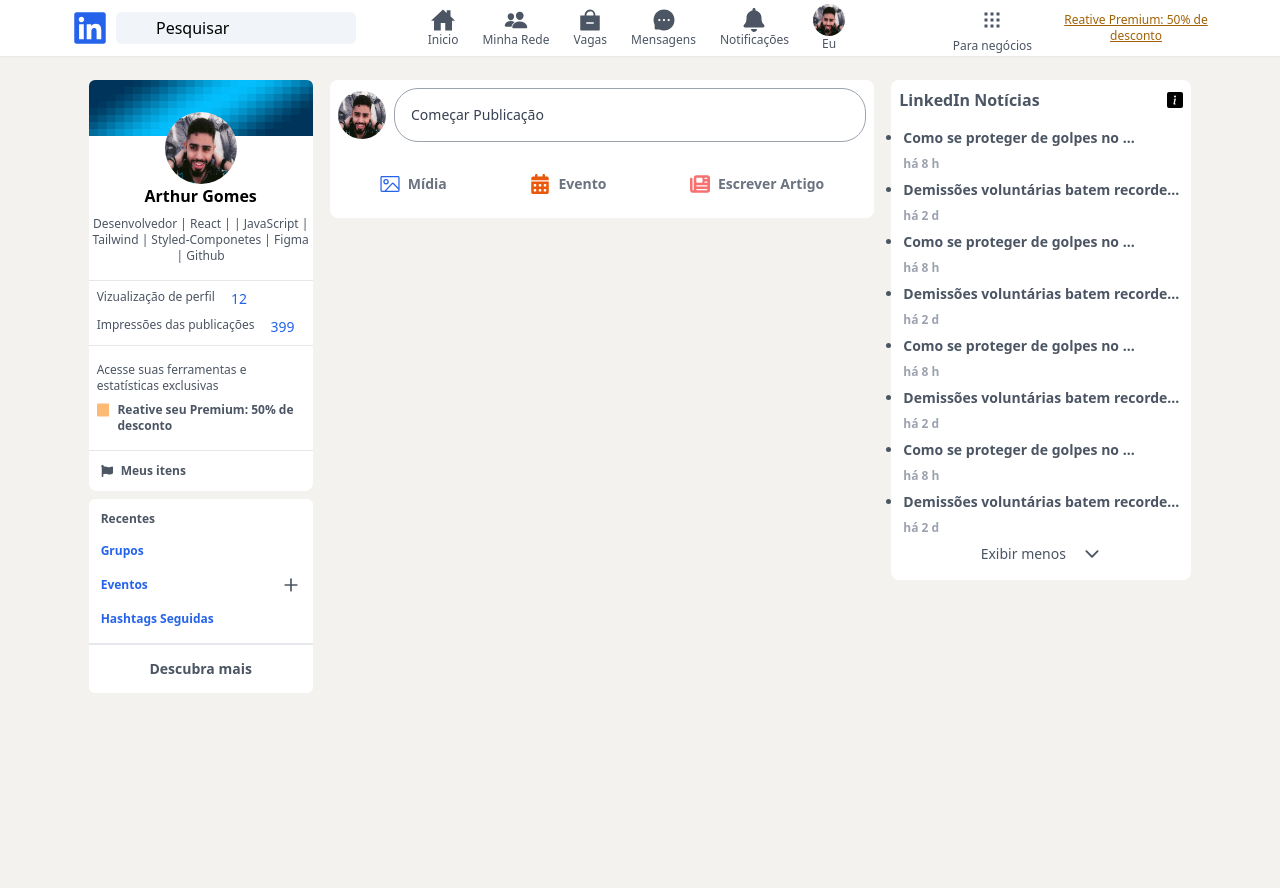
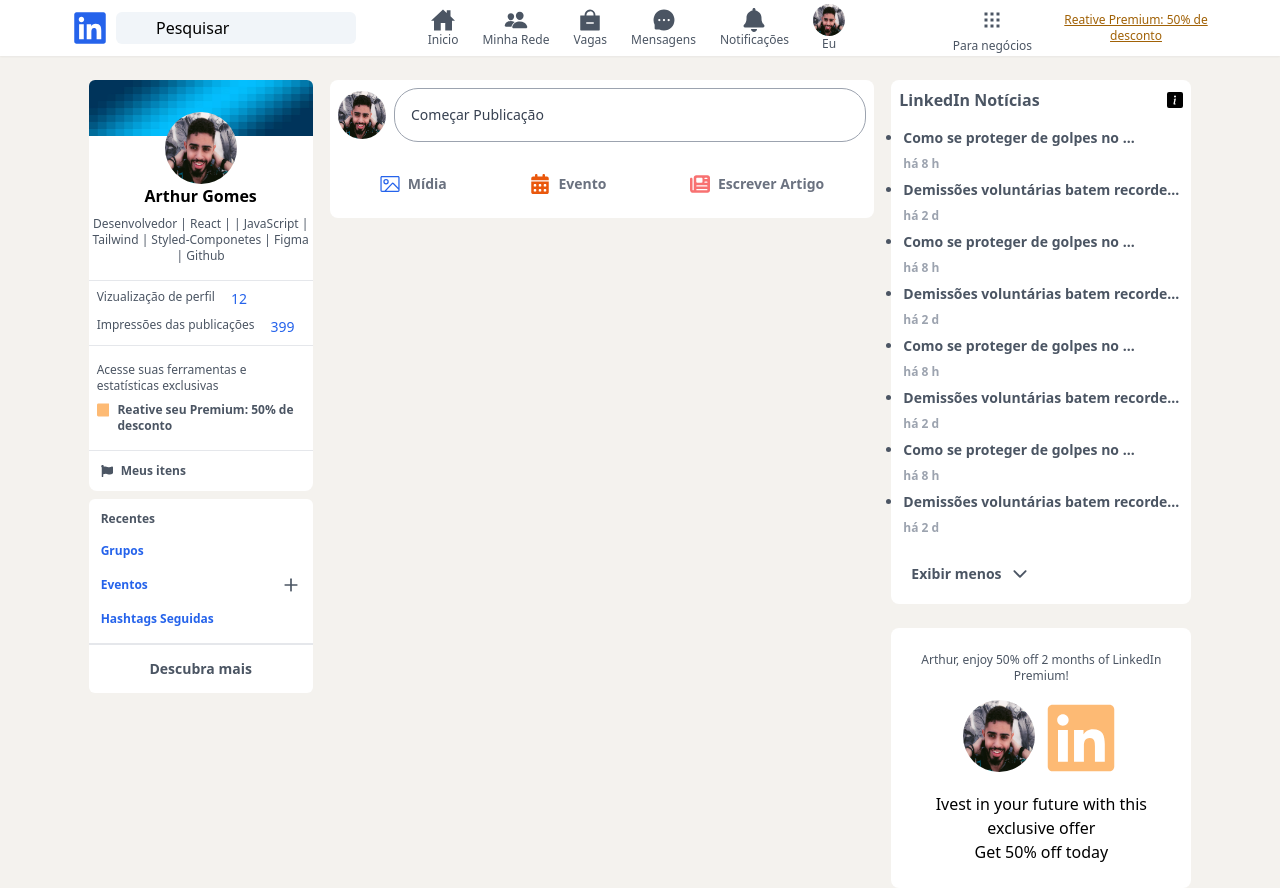
Before and after one commit to Arttutu/clone-linkedin, a React (Vite) app: page / in a window 1280 px wide. Before the commit the page ends 800 px from the top, so only its background shows below. Built offline with nearby package versions, Linux system fonts and the light colour scheme.

Commit message:
continuando a criacao da secção noticias

```diff
--- a/src/componentes/Noticias/index.jsx
+++ b/src/componentes/Noticias/index.jsx
@@ -2,7 +2,8 @@
 import { BsInfoSquareFill } from "react-icons/bs";
 import { IoIosArrowDown } from "react-icons/io";
 import noticias from "./noticias.json";
-
+import logo from "../Usuario/logo_avatar.jpeg";
+import { FaLinkedin } from "react-icons/fa";
 export default function Noticias() {
   const [exibirMais, setExibirMais] = useState(true);
 
@@ -11,7 +12,8 @@
   }
 
   return (
-    <section className="w-[300px] h-full rounded-lg bg-white mt-6 hidden lg:block">
+    <div className="flex flex-col">
+      <section className="w-[300px] rounded-lg bg-white mt-6 hidden lg:block">
         <div className="flex justify-between items-center p-2">
           <span className="font-semibold text-base text-gray-600">
             LinkedIn Notícias
@@ -33,9 +35,11 @@
                 </React.Fragment>
               ))}
           </ul>
+        </div>
+        <div className="p-4">
           <button
             type="button"
-          className="flex items-center justify-center gap-4 text-gray-600 text-sm p-2 hover:bg-gray-200"
+            className="flex items-start p-1  gap-2 text-gray-600 rounded-md text-sm  font-semibold hover:bg-gray-200"
             onClick={handleButtonNoticias}
           >
             Exibir {exibirMais ? "menos" : "mais"}
@@ -43,5 +47,26 @@
           </button>
         </div>
       </section>
+      <section className="w-[300px]  rounded-lg bg-white mt-6 hidden lg:block p-2">
+        <a className="flex flex-col items-center justify-center p-4">
+          <span className="text-gray-600 text-xs">
+            Arthur, enjoy 50% off 2 months of LinkedIn
+          </span>
+          <span className="text-gray-600 text-xs">Premium!</span>
+          <div className="flex gap-2 py-4">
+            <img
+              src={logo}
+              className="w-[72px] h-[72px] rounded-full"
+              alt="foto do perfil"
+            ></img>
+            <FaLinkedin className="w-[76px] h-[76px]  text-orange-300" />
+          </div>
+          <span className="text-black ext-base text-center">
+            Ivest in your future with this exclusive offer
+          </span>
+          <button>Get 50% off today</button>
+        </a>
+      </section>
+    </div>
   );
 }
```
Lines whose indentation alone changed are shown as unchanged.
